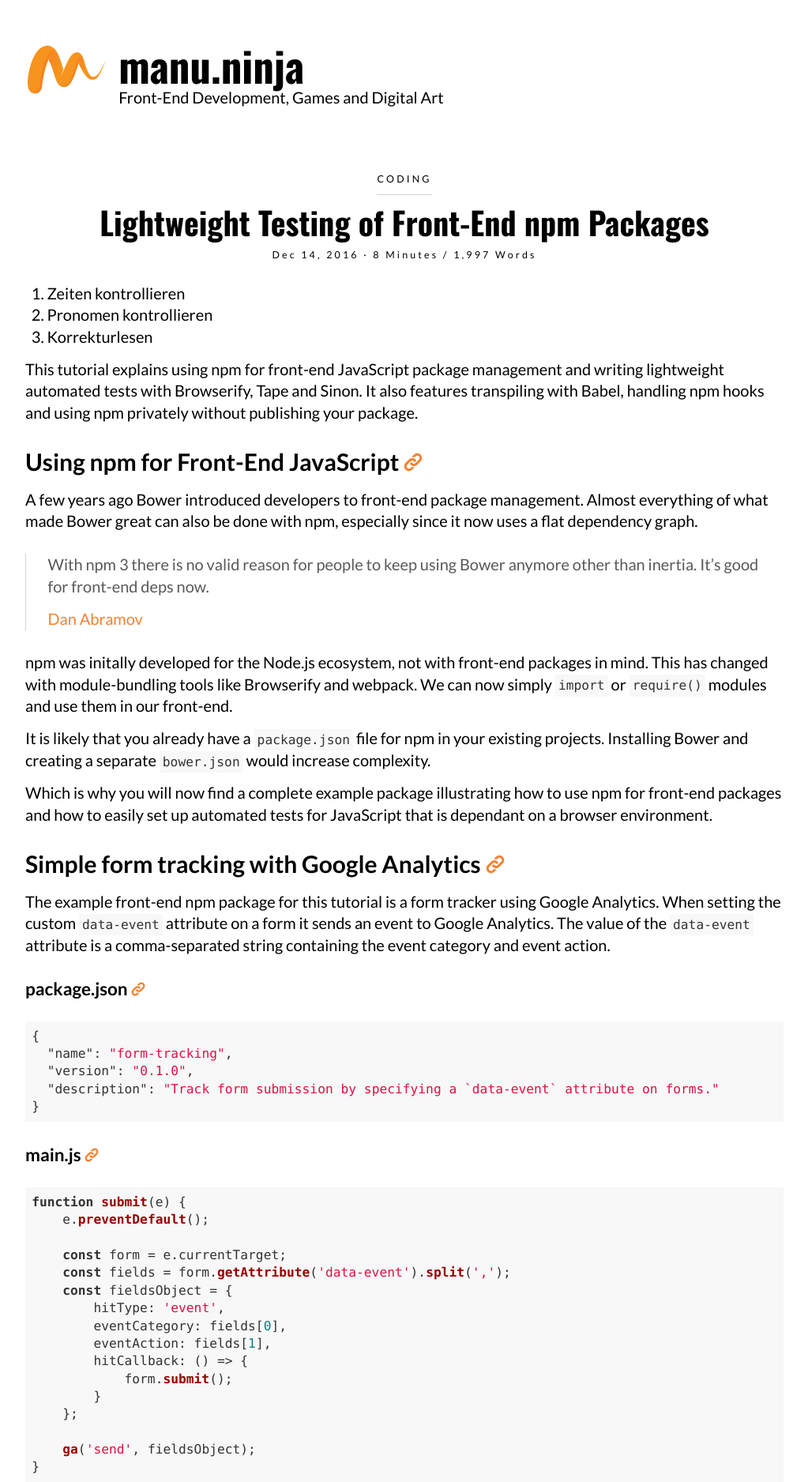
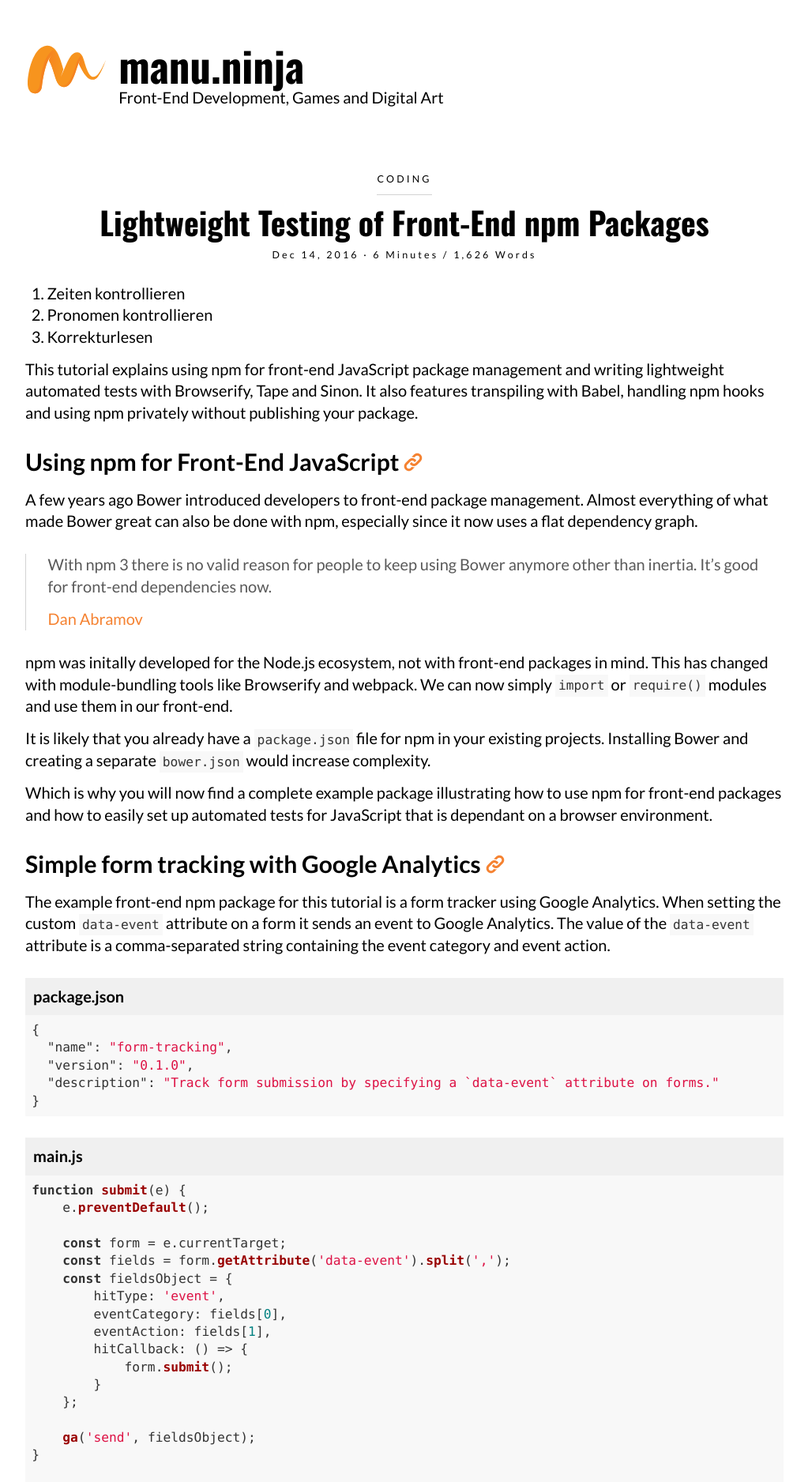
Before and after one commit to Lorti/manu.ninja, a Jekyll site: the page built from _posts/2016-12-14-lightweight-testing-of-front-end-npm-packages.md, in a window 1280 px wide. Shown: the top 1876 px of the page at 79% size, without its empty margins (128-1151 px from the left). Built offline with Jekyll 4.4.1, drawn with Linux system fonts in a browser that asks for light colours; nearby versions of some CDN libraries; comment, search, counter and statistics services are not loaded; some of the changed text lies outside the part shown.

Commit message:
captions

```diff
--- a/_posts/2016-12-14-lightweight-testing-of-front-end-npm-packages.md
+++ b/_posts/2016-12-14-lightweight-testing-of-front-end-npm-packages.md
@@ -18,33 +18,33 @@
 A few years ago Bower introduced developers to front-end package management. Almost everything of what made Bower great can also be done with npm, especially since it now uses a flat dependency graph.
 
 <blockquote class="twitter-tweet" data-align="center">
-    <p lang="en">With npm 3 there is no valid reason for people to keep using Bower anymore other than inertia. It’s good for front-end deps now.</p>
+    <p lang="en">With npm 3 there is no valid reason for people to keep using Bower anymore other than inertia. It’s good for front-end dependencies now.</p>
     <a href="https://twitter.com/dan_abramov/status/654406112180047872">Dan Abramov</a>
 </blockquote>
 <!--<script async src="//platform.twitter.com/widgets.js" charset="utf-8"></script>-->
 
-npm was initally developed for the Node.js ecosystem, not with front-end packages in mind. This has changed with module-bundling tools like Browserify and webpack. We can now simply `import`{:.js} or `require()`{:.js} modules and use them in our front-end.
+npm was initally developed for the Node.js ecosystem, not with front-end packages in mind. This has changed with module-bundling tools like Browserify and webpack. We can now simply `import`{:.no-highlight} or `require()`{:.no-highlight} modules and use them in our front-end.
 
-It is likely that you already have a `package.json`{:.bash} file for npm in your existing projects. Installing Bower and creating a separate `bower.json`{:.bash} would increase complexity.
+It is likely that you already have a `package.json`{:.no-highlight} file for npm in your existing projects. Installing Bower and creating a separate `bower.json`{:.no-highlight} would increase complexity.
 
 Which is why you will now find a complete example package illustrating how to use npm for front-end packages and how to easily set up automated tests for JavaScript that is dependant on a browser environment.
 
 ## Simple form tracking with Google Analytics
 
-The example front-end npm package for this tutorial is a form tracker using Google Analytics. When setting the custom `data-event`{:.html} attribute on a form it sends an event to Google Analytics. The value of the `data-event`{:.html} attribute is a comma-separated string containing the event category and event action.
+The example front-end npm package for this tutorial is a form tracker using Google Analytics. When setting the custom `data-event`{:.no-highlight} attribute on a form it sends an event to Google Analytics. The value of the `data-event`{:.no-highlight} attribute is a comma-separated string containing the event category and event action.
 
-### package.json
-~~~ json
-{
+<figure>
+<figcaption>package.json</figcaption>
+<pre><code>{
   "name": "form-tracking",
   "version": "0.1.0",
   "description": "Track form submission by specifying a `data-event` attribute on forms."
-}
-~~~
+}</code></pre>
+</figure>
 
-### main.js
-~~~ js
-function submit(e) {
+<figure>
+<figcaption>main.js</figcaption>
+<pre><code>function submit(e) {
     e.preventDefault();
 
     const form = e.currentTarget;
@@ -72,16 +72,16 @@
     });
 }
 
-export default init;
-~~~
+export default init;</code></pre>
+</figure>
 
 ## Transpiling to ES5 with Babel
 
-The prior code is written in ES6, as can be seen by the `const`{:.js} and `export`{:.js} statements. To ensure compatiblity with older browsers we can transpile it to ES5 with Babel. For this you have to add `babel-cli`{:.bash} and `babel-preset-es2015`{:.bash} as dependencies and set up a short `.babelrc`{:.bash} configuration file.
+The prior code is written in ES6, as can be seen by the `const`{:.no-highlight} and `export`{:.no-highlight} statements. To ensure compatiblity with older browsers we can transpile it to ES5 with Babel. For this you have to add `babel-cli`{:.no-highlight} and `babel-preset-es2015`{:.no-highlight} as dependencies and set up a short `.babelrc`{:.no-highlight} configuration file.
 
-### package.json
-~~~ json
-{
+<figure>
+<figcaption>package.json</figcaption>
+<pre><code>{
   "name": "form-tracking",
   "version": "0.1.0",
   "description": "Track form submission by specifying a `data-event` attribute on forms.",
@@ -89,19 +89,19 @@
     "babel-cli": "^6.5.1",
     "babel-preset-es2015": "^6.18.0",
   }
-}
-~~~
+}</code></pre>
+</figure>
 
-### .babelrc
-~~~ json
-{
+<figure>
+<figcaption>.babelrc</figcaption>
+<pre><code>{
   "presets": [
     "es2015"
   ]
-}
-~~~
+}</code></pre>
+</figure>
 
-After running `npm install`{:.bash} you can test Babel by typing `./node_modules/.bin/babel main.js`{:.bash} and it will output the ES5 result, which should work in any popular browser being used today.
+After running `npm install`{:.no-highlight} you can test Babel by typing `./node_modules/.bin/babel main.js`{:.no-highlight} and it will output the ES5 result, which should work in any popular browser being used today.
 
 ~~~ js
 'use strict';
@@ -142,9 +142,9 @@
 
 ## Using npm hooks to automate transpiling
 
-You can specify various [hooks](https://docs.npmjs.com/misc/scripts) in your `package.json`{:.bash}. If you need to perform operations on your package before it's being used you should specify a `prepublish`{:.bash} script. That script is run before your package is published to the npm registry and on `npm install`{:.bash}, when called without any arguments. This makes it a good fit for automating the transpiling you did in the previous section.
+You can specify various [hooks](https://docs.npmjs.com/misc/scripts) in your `package.json`{:.no-highlight}. If you need to perform operations on your package before it's being used you should specify a `prepublish`{:.no-highlight} script. That script is run before your package is published to the npm registry and on `npm install`{:.no-highlight}, when called without any arguments. This makes it a good fit for automating the transpiling you did in the previous section.
 
-At this point it may be beneficial to sort the project into a `src`{:.bash}, `test`{:.bash}, and `dist`{:.bash} folder.
+At this point it may be beneficial to sort the project into a `src`{:.no-highlight}, `test`{:.no-highlight}, and `dist`{:.no-highlight} folder.
 
 ~~~ bash
 ├── dist
@@ -157,13 +157,13 @@
 └── package.json
 ~~~
 
-You can then add `"main": "dist/main.js"`{:.json} to your `package.json`{:.bash} to specify the script that should be called when you `import`{:.js} or `require()`{:.js} the package.
+You can then add `"main": "dist/main.js"`{:.no-highlight} to your `package.json`{:.no-highlight} to specify the script that should be called when you `import`{:.no-highlight} or `require()`{:.no-highlight} the package.
 
-Finally `babel src/main.js --out-file dist/main.js`{:.bash} is your `prepublish`{:.bash} hook, reading from `src/main.js`{:.bash} and writing to `dist/main.js`{:.bash}.
+Finally `babel src/main.js --out-file dist/main.js`{:.no-highlight} is your `prepublish`{:.no-highlight} hook, reading from `src/main.js`{:.no-highlight} and writing to `dist/main.js`{:.no-highlight}.
 
-### package.json
-~~~ json
-{
+<figure>
+<figcaption>package.json</figcaption>
+<pre><code>{
   "name": "form-tracking",
   "version": "0.1.0",
   "description": "Track form submission by specifying a `data-event` attribute on forms.",
@@ -175,20 +175,16 @@
   "scripts": {
     "prepublish": "babel src/main.js --out-file dist/main.js",
   }
-}
-~~~
+}</code></pre>
+</figure>
 
 ## Testing in a browser environment with Browserify, Tape and Sinon
 
-The last question is how to test your front-end code automatically. The lightweight `tape` offers the ability to write unit tests for Node.js, outputting the results in Test Anything Protocol format. It provides a simple interface to write assertions like `t.equal(actual, expected, message)` and plan how many assertions should be run.
+You now have your project set up and want to confirm that everything is working correctly. This last section therefore deals with how to test your front-end code automatically. You will utilize [Browserify](http://browserify.org/), [Tape](https://github.com/substack/tape) and [Sinon](http://sinonjs.org/), with the help of `babelify`{:.no-highlight}, `tape-run`{:.no-highlight} and `tap-spec`{:.no-highlight}.
 
-For testing our form tracking we further need `tape-run`, enabling us to run our test in a browser environment. Otherwise we would have no `document.body` to add our form to. To run our code in a browser enviroment we first need to bundle it, though. Browserify bundles our imported packages and transforms the result to ES5 using Babel via Babelify.
-
-[Sinon](http://sinonjs.org/) is then used to mock the Google Analytics library, as we don't want to send real events. We can create a test spy, that resembles a function, but doesn't really do anything. The spy enables us to test, whether the `ga()` gets called by our script. We can also compare the arguments used while calling `ga()` to our expected category and action.
-
-### package.json
-~~~ json
-{
+<figure>
+<figcaption>package.json</figcaption>
+<pre><code>{
   "name": "form-tracking",
   "version": "0.1.0",
   "description": "Track form submission by specifying a `data-event` attribute on forms.",
@@ -207,12 +203,26 @@
     "prepublish": "babel src/main.js --out-file dist/main.js",
     "test": "browserify test/main.js -t [ babelify ] | tape-run | tap-spec"
   }
-}
-~~~
+}</code></pre>
+</figure>
 
-### test/main.js
-~~~ js
-import test from 'tape';
+### Browserify
+
+[Browserify](http://browserify.org/) bundles our imported packages -- Tape, Sinon and our `src/main.js` -- and transforms the result to ES5 using Babelify. Babelify is a Browserify plugin, which can be set with the transform flag as in `browserify test/main.js -t [ babelify ]`{:.no-highlight}. This way we can write our test in ES6 as we did our actual form tracking. You can of course do the same with webpack, but Browserify needs less configuration in this case.
+
+### Tape
+
+The lightweight [Tape](https://github.com/substack/tape) offers the ability to write unit tests for Node.js, outputting the results in Test Anything Protocol format. It provides a simple interface to write assertions like `t.equal(actual, expected, message)`{:.no-highlight} and plan how many assertions should be run.
+
+For testing our form tracking we further need `tape-run`{:.no-highlight}, enabling us to run our test in a browser environment. Otherwise we would have no `document.body`{:.no-highlight} to add our form to. For this we simply pipe the Browserify output to `tape-run`. You can run the test in any browser by specifying the `--browser` flag, per default it will fire up Electron.
+
+### Sinon
+
+[Sinon](http://sinonjs.org/) is then used to mock the Google Analytics library, as we don't want to send real events. We can create a test spy, that resembles a function, but doesn't really do anything. The spy enables us to test, whether the `ga()`{:.no-highlight} gets called by our script. We can also compare the arguments used while calling `ga()`{:.no-highlight} to our expected category and action. Be sure to check out the Sinon documentation and learn what else it has to offer.
+
+<figure>
+<figcaption>test/main.js</figcaption>
+<pre><code>import test from 'tape';
 import { spy } from 'sinon';
 import init from '../src/main';
 
@@ -222,11 +232,11 @@
     window.ga = null;
     t.throws(init, 'Throws exception when Google Analytics not found');
 
-    document.body.innerHTML = `
-        <form data-event="category,action">
-            <button type="submit" value="Submit">
-        </form>
-    `;
+    document.body.innerHTML = &#96;
+        &lt;form data-event="category,action"&gt;
+            &lt;button type="submit" value="Submit"&gt;
+        &lt;/form&gt;
+    &#96;;
 
     window.ga = spy();
     init();
@@ -237,10 +247,10 @@
     const fields = window.ga.getCall(0).args[1];
     t.equal(fields.eventCategory, 'category', 'Event category is `category`');
     t.equal(fields.eventAction, 'action', 'Event action is `action`');
-});
-~~~
+});</code></pre>
+</figure>
 
-The last package `tap-spec` takes the Test Anything Protocol output and changes it to look like Mocha's spec reporter, which is just a personal preference. You could even have your results printed as Nyan Cat's rainbow with `tap-nyan`.
+The last package `tap-spec` takes the Test Anything Protocol output and changes it to look like Mocha's spec reporter, which is just a personal preference. You could even have your results printed as Nyan Cat's rainbow with `tap-nyan`. If you now run `npm test` it will output the result of our test and its four `t.assertion(…)` statements.
 
 ~~~ bash
 
--- a/_sass/components/_article.scss
+++ b/_sass/components/_article.scss
@@ -83,6 +83,7 @@
     blockquote,
     hr,
     img,
+    figure,
     pre,
     video,
     .FlexEmbed,
@@ -123,6 +124,7 @@
         padding: .25em;
         white-space: nowrap;
         font-size: .8125em;
+        background: #f8f8f8;
     }
 
     pre code {
@@ -130,6 +132,16 @@
         padding: .5em;
         white-space: pre;
         overflow-x: auto;
+    }
+
+    figcaption {
+        padding: .5em;
+        font-weight: bold;
+        background: #f0f0f0;
+
+        + pre {
+            margin-top: 0;
+        }
     }
 
     del {
```
